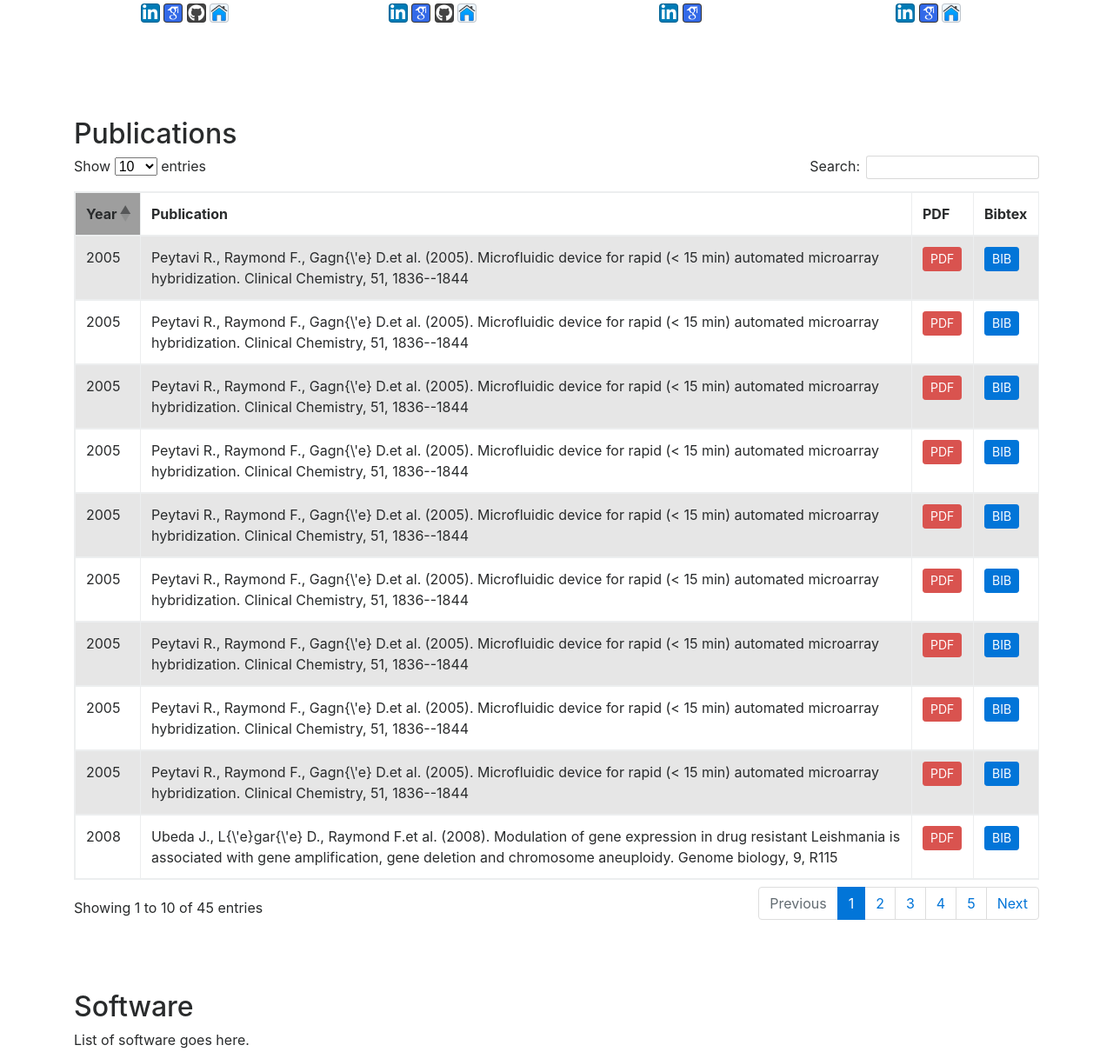
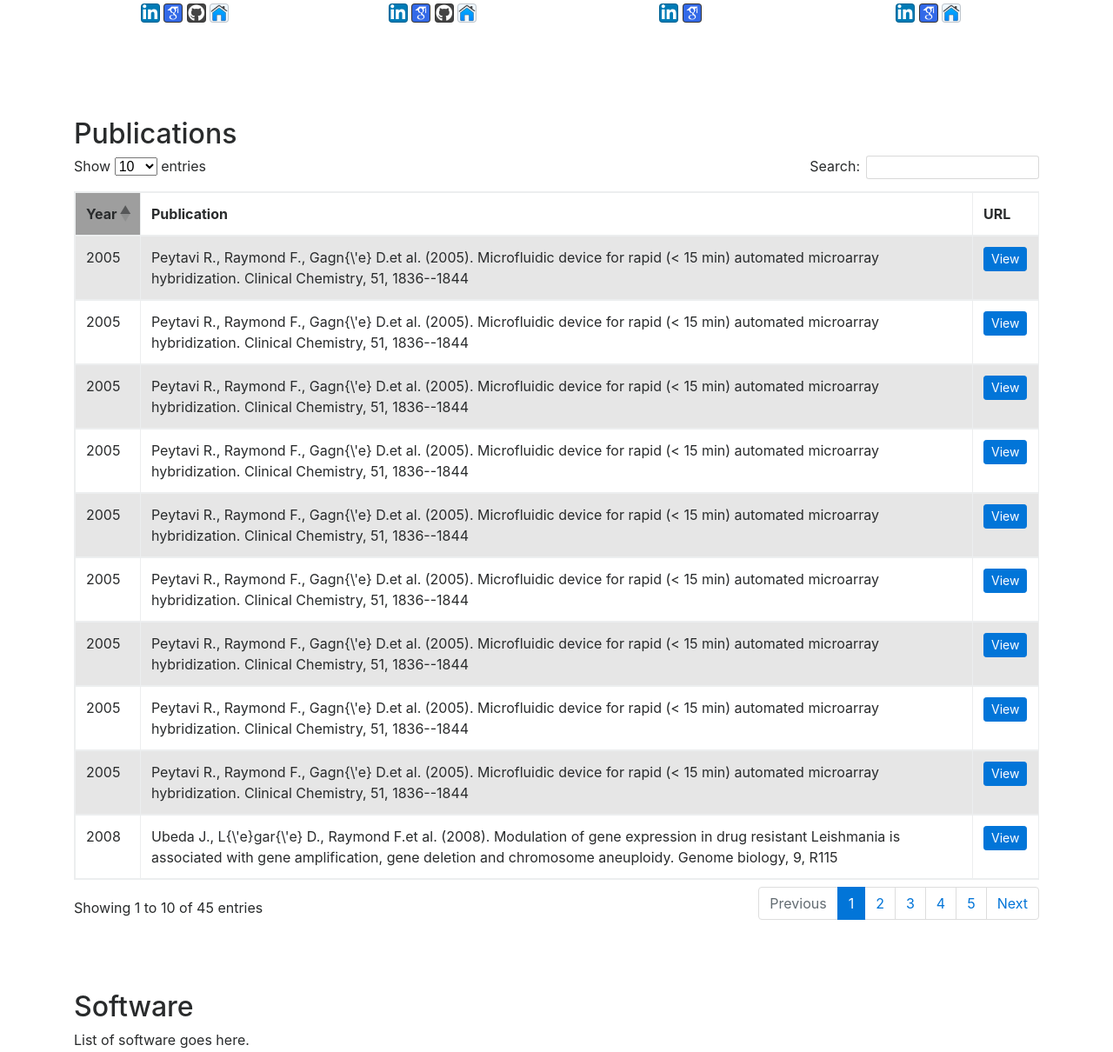
Before and after one commit to GRAAL-Research/graal-website, a Flask app: page / in a window 1280 px wide. Shown: the part 2073-3283 px from the top of the page at 87% size. Run offline with Flask 2, Linux system fonts and the light colour scheme; some libraries are stand-ins or nearby versions; grey boxes are pictures that could not be loaded.

Commit message:
Removed bib button

```diff
--- a/templates/index.html
+++ b/templates/index.html
@@ -220,8 +220,7 @@
 								<tr>
 									<th>Year</th>
 									<th>Publication</th>
-									<th>PDF</th>
-									<th>Bibtex</th>
+									<th>URL</th>
 								</tr>
 							</thead>
 						</table>
@@ -385,12 +384,7 @@
 					{ "data": "citation", "bSortable": false},
 					{ "data": "url",
 					  "render": function(data, type, row){
-				        return "<a href='" + data + "' target='_blank' class='btn btn-danger btn-sm'> PDF </a>";
-					  },
-					  "bSortable": false},
-					{ "data": "url_bibtex",
-					  "render": function(data, type, row){
-				        return "<a href='" + data + "' target='_blank' class='btn btn-primary btn-sm'> BIB </a>";
+				        return "<a href='" + data + "' target='_blank' class='btn btn-primary btn-sm'> View </a>";
 					  },
 					  "bSortable": false}
 				]
```
